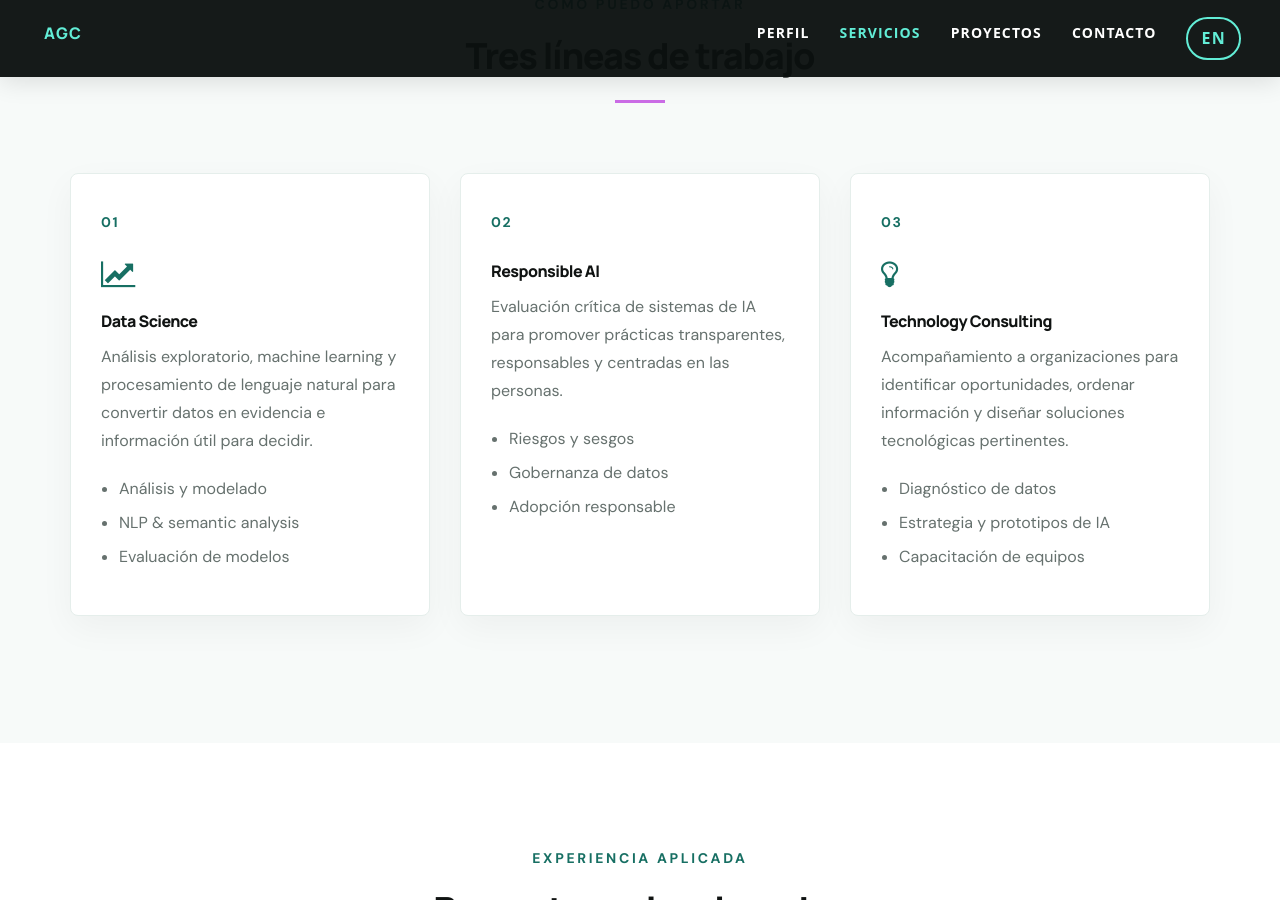
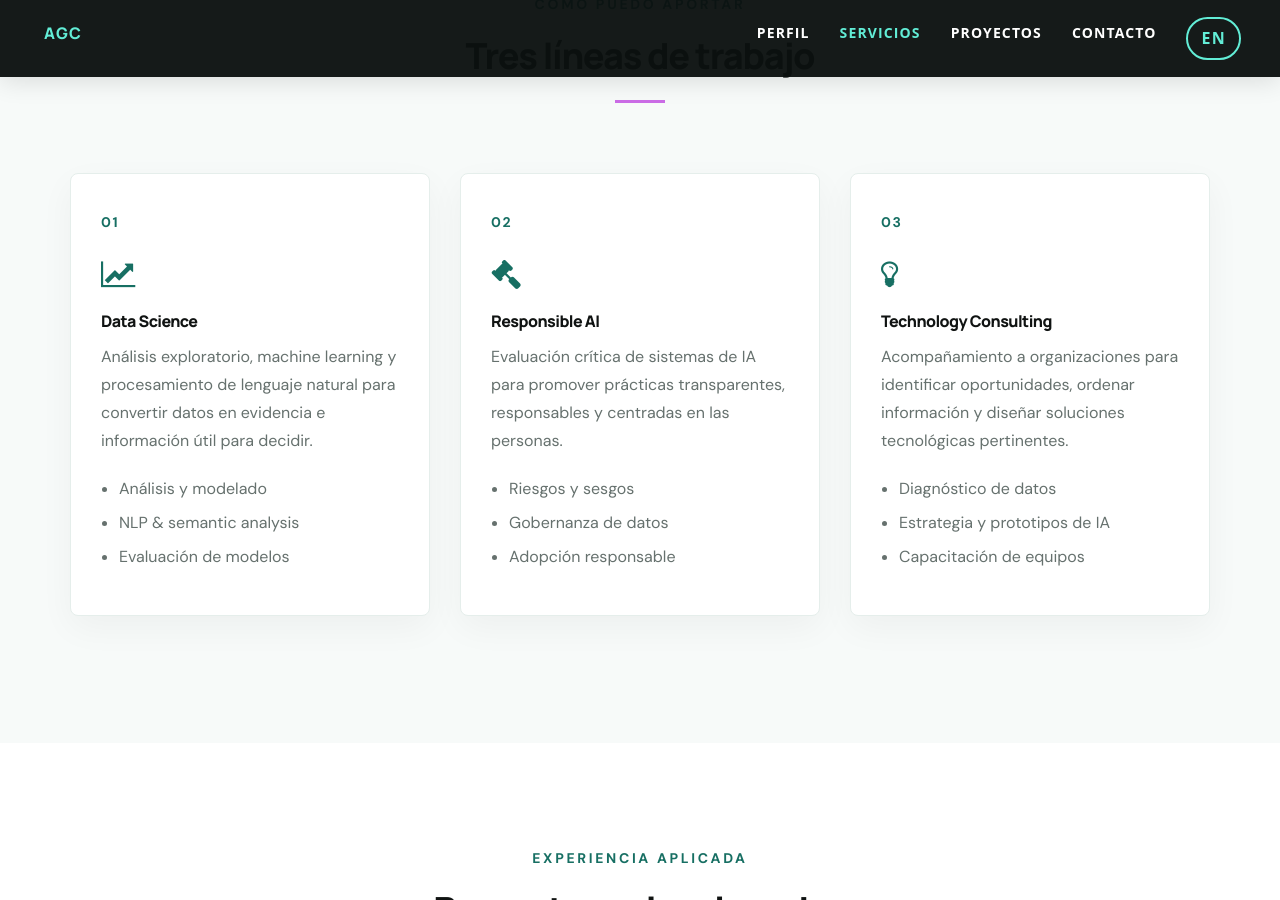
Before and after one commit to AmaliaGuaymasCanavire/amaliaguaymascanavire.github.io, a Jekyll site: the page built from index.html, in a window 1280 px wide and 900 px high, scrolled down 1701 px. Built offline with Jekyll 4.4.1, drawn with Linux system fonts in a browser that asks for light colours.

Commit message:
Use supported justice icon for Responsible AI

```diff
--- a/_includes/services.html
+++ b/_includes/services.html
@@ -11,7 +11,7 @@
       <div class="col-md-4">
         <div class="service-card">
           <span class="service-number">01</span>
-          <i class="fa fa-line-chart service-icon"></i>
+          <i class="fa fa-line-chart service-icon" aria-hidden="true"></i>
           <h3>Data Science</h3>
           <p><span data-lang="es">Análisis exploratorio, machine learning y procesamiento de lenguaje natural para convertir datos en evidencia e información útil para decidir.</span><span data-lang="en">Exploratory analysis, machine learning and natural language processing to turn data into evidence and actionable insights.</span></p>
           <ul><li><span data-lang="es">Análisis y modelado</span><span data-lang="en">Data analysis & modeling</span></li><li>NLP & semantic analysis</li><li><span data-lang="es">Evaluación de modelos</span><span data-lang="en">Model evaluation</span></li></ul>
@@ -20,7 +20,7 @@
       <div class="col-md-4">
         <div class="service-card">
           <span class="service-number">02</span>
-          <i class="fa fa-balance-scale service-icon"></i>
+          <i class="fa fa-gavel service-icon" aria-hidden="true"></i>
           <h3>Responsible AI</h3>
           <p><span data-lang="es">Evaluación crítica de sistemas de IA para promover prácticas transparentes, responsables y centradas en las personas.</span><span data-lang="en">Critical assessment of AI systems to promote transparent, responsible and people-centered practices.</span></p>
           <ul><li><span data-lang="es">Riesgos y sesgos</span><span data-lang="en">Risks & bias</span></li><li><span data-lang="es">Gobernanza de datos</span><span data-lang="en">Data governance</span></li><li><span data-lang="es">Adopción responsable</span><span data-lang="en">Responsible adoption</span></li></ul>
@@ -29,7 +29,7 @@
       <div class="col-md-4">
         <div class="service-card">
           <span class="service-number">03</span>
-          <i class="fa fa-lightbulb-o service-icon"></i>
+          <i class="fa fa-lightbulb-o service-icon" aria-hidden="true"></i>
           <h3>Technology Consulting</h3>
           <p><span data-lang="es">Acompañamiento a organizaciones para identificar oportunidades, ordenar información y diseñar soluciones tecnológicas pertinentes.</span><span data-lang="en">Supporting organizations in identifying opportunities, organizing information and designing fit-for-purpose technology solutions.</span></p>
           <ul><li><span data-lang="es">Diagnóstico de datos</span><span data-lang="en">Data assessment</span></li><li><span data-lang="es">Estrategia y prototipos de IA</span><span data-lang="en">AI strategy & prototypes</span></li><li><span data-lang="es">Capacitación de equipos</span><span data-lang="en">Team training</span></li></ul>
```
